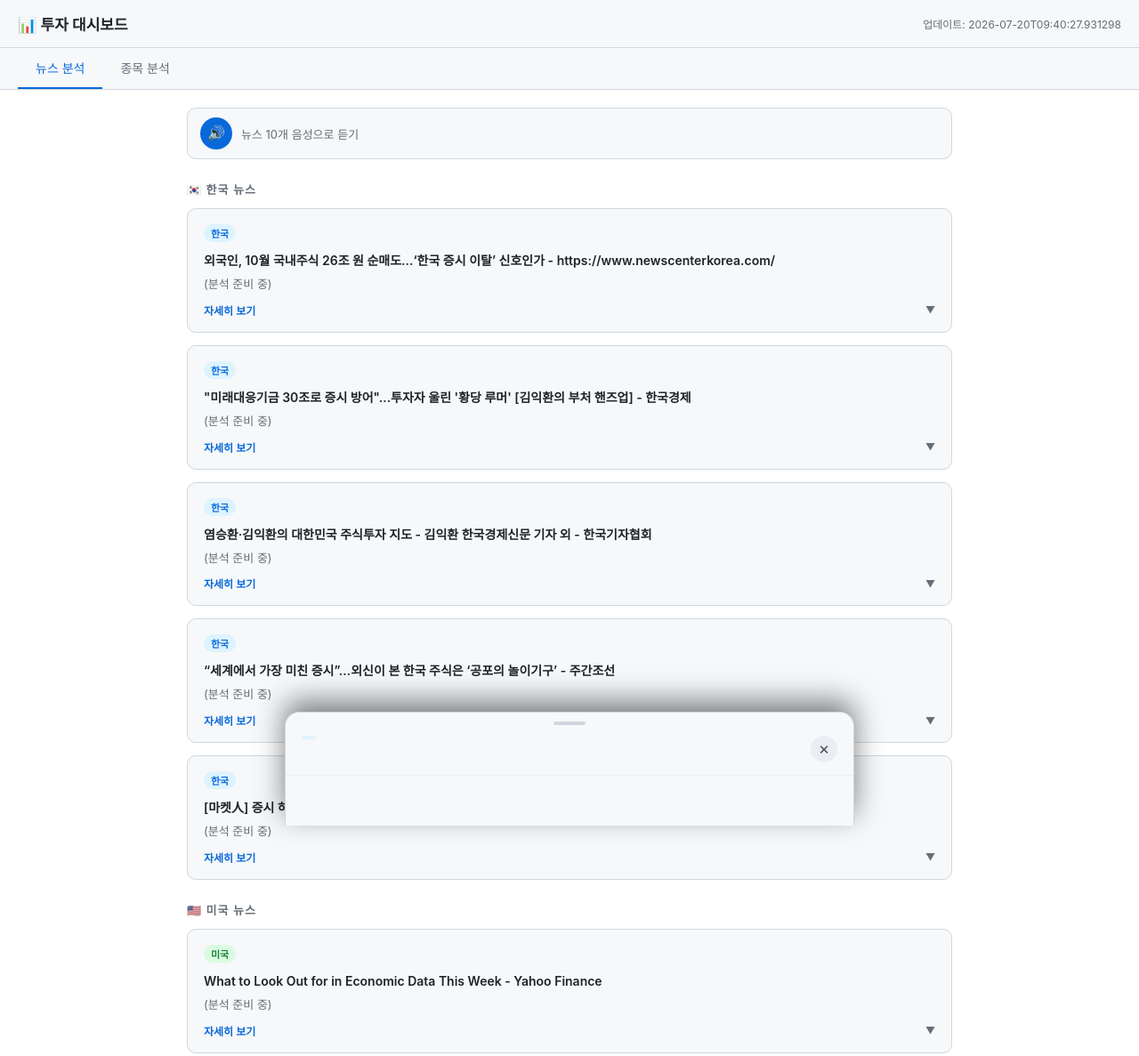
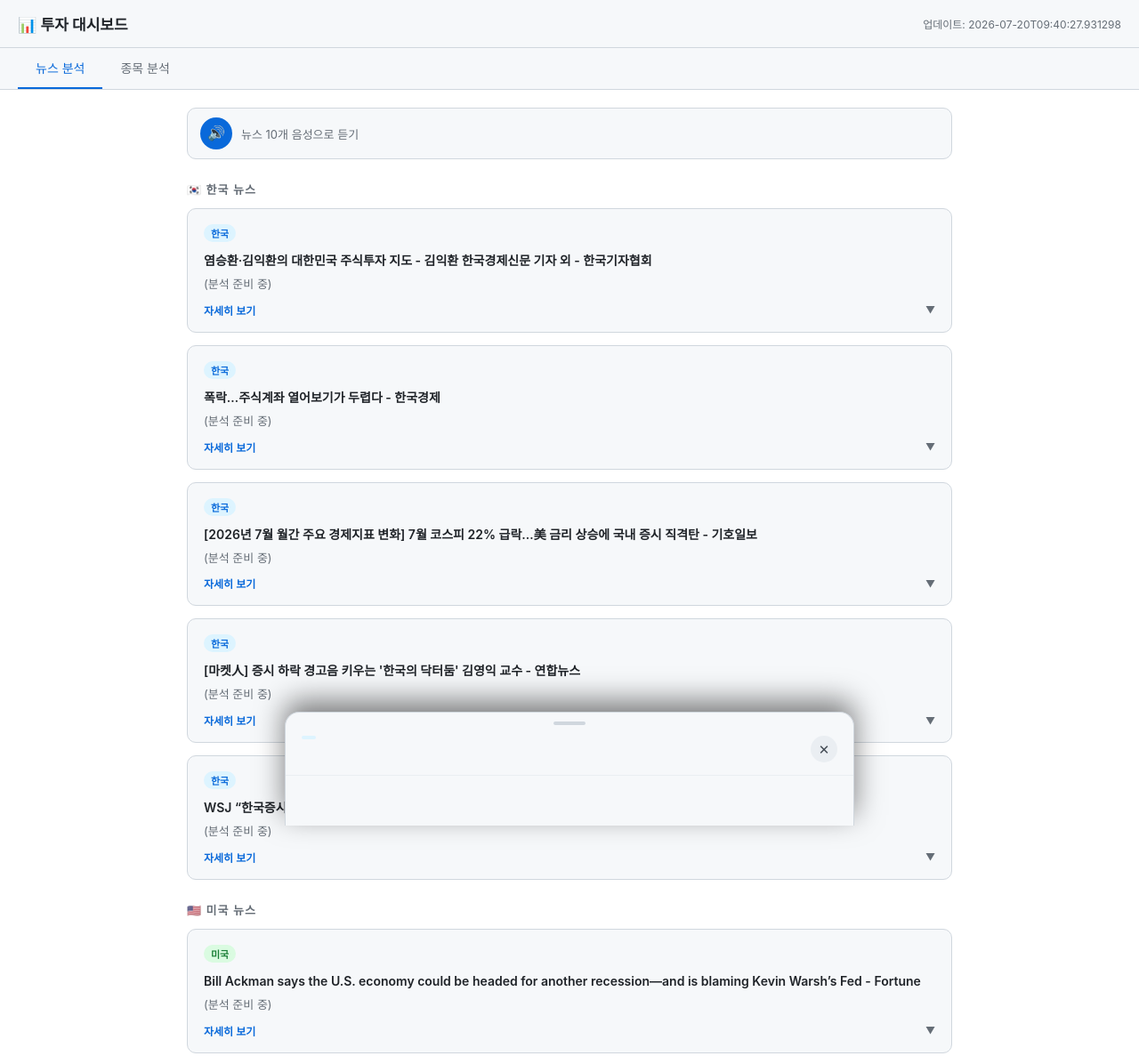
Before and after one commit to guddn108/stock-dashboard, a plain HTML site: page index.html in a window 1280 px wide. Shown: the top 1187 px of the page at 89% size. Drawn offline with Linux system fonts and the light colour scheme.

Commit message:
auto: news update 2026-11-27 00:21 UTC

```diff
--- a/index.html
+++ b/index.html
@@ -1005,42 +1005,6 @@
   "news": {
     "kr": [
       {
-        "title": "외국인, 10월 국내주식 26조 원 순매도…‘한국 증시 이탈’ 신호인가 - https://www.newscenterkorea.com/",
-        "summary": "<a href=\"https://news.google.com/rss/articles/CBMickFVX3lxTFB0NWZWNFVjOWNqV2UwTE1uY0t2Z1J6NlhMdXg2Szdoc0hxbi1kMEp1REs4UzU0TXpRRlVpQUhTbWpZS3F2dFd2Z1I4eFd3LVJWOFBDcjBWOHJqNU1EZWFnalFaVTVCdXd1WUNhbTBSMU",
-        "analysis": {
-          "simpleSummary": "(분석 준비 중)",
-          "summary3": "(분석 준비 중)",
-          "why": "(분석 준비 중)",
-          "moneyFlow": "(분석 준비 중)",
-          "directBenefit": "(분석 준비 중)",
-          "indirectBenefit": "(분석 준비 중)",
-          "directDamage": "(분석 준비 중)",
-          "indirectDamage": "(분석 준비 중)",
-          "usStocks": "(분석 준비 중)",
-          "krStocks": "(분석 준비 중)",
-          "topBeneficiary": "(분석 준비 중)",
-          "hiddenPoint": "(분석 준비 중)"
-        }
-      },
-      {
-        "title": "\"미래대응기금 30조로 증시 방어\"…투자자 울린 '황당 루머' [김익환의 부처 핸즈업] - 한국경제",
-        "summary": "<a href=\"https://news.google.com/rss/articles/CBMiWkFVX3lxTE82T2cxX3JlWlI0VWRFMFZ1dWpDRlRNZjdrY1gxVFNvak5QOTRDbktCNnpfYU5QNFdvSXAxbGFzektTOEJPNEprUk8tZjFCOXpSN0Z2blNsTk1Cdw?oc=5\" target=\"_blank\">\"미래대응",
-        "analysis": {
-          "simpleSummary": "(분석 준비 중)",
-          "summary3": "(분석 준비 중)",
-          "why": "(분석 준비 중)",
-          "moneyFlow": "(분석 준비 중)",
-          "directBenefit": "(분석 준비 중)",
-          "indirectBenefit": "(분석 준비 중)",
-          "directDamage": "(분석 준비 중)",
-          "indirectDamage": "(분석 준비 중)",
-          "usStocks": "(분석 준비 중)",
-          "krStocks": "(분석 준비 중)",
-          "topBeneficiary": "(분석 준비 중)",
-          "hiddenPoint": "(분석 준비 중)"
-        }
-      },
-      {
         "title": "염승환·김익환의 대한민국 주식투자 지도 - 김익환 한국경제신문 기자 외 - 한국기자협회",
         "summary": "<a href=\"https://news.google.com/rss/articles/CBMiYkFVX3lxTFBwZk9TdnNFTFhkTHVzd2U0MVBCSjBUMlpUSGUxYXdJM2pYQWd5SF9QN0hwZ25RNjVrVnRLcmJXM3FZLTNQZUduX2pZbm9NeXl4OTdrTkdoNDZhelYyT1NfVmNn?oc=5\" target=\"_bl",
         "analysis": {
@@ -1059,8 +1023,26 @@
         }
       },
       {
-        "title": "“세계에서 가장 미친 증시”…외신이 본 한국 주식은 ‘공포의 놀이기구’ - 주간조선",
-        "summary": "<a href=\"https://news.google.com/rss/articles/CBMiakFVX3lxTFBqdmtjOEJheTB5QWdMM1VmNkNpc0pZczhoVlFrM0xJU1Z0T2RhTWVHbHFjbkRtc3EwaEJtZzd4Vk1wU2pEX1AyRzQzemZGN01qRGxjNGJucXo5c21fRmZaS1gwQjBkNG1EUkE?oc=5\" ",
+        "title": "폭락…주식계좌 열어보기가 두렵다 - 한국경제",
+        "summary": "<a href=\"https://news.google.com/rss/articles/CBMiWkFVX3lxTE01aFVKYk9tR0NZQnFOUFdBdTNZMFVYYUhMWWo0a1U1WjFURXdSZWJmdTNKRmZCWkFyWGgwd05fTXQtSUsyZTctTW1ZaUNiLUN3Z0puTnRKUWNfQQ?oc=5\" target=\"_blank\">폭락…주식",
+        "analysis": {
+          "simpleSummary": "(분석 준비 중)",
+          "summary3": "(분석 준비 중)",
+          "why": "(분석 준비 중)",
+          "moneyFlow": "(분석 준비 중)",
+          "directBenefit": "(분석 준비 중)",
+          "indirectBenefit": "(분석 준비 중)",
+          "directDamage": "(분석 준비 중)",
+          "indirectDamage": "(분석 준비 중)",
+          "usStocks": "(분석 준비 중)",
+          "krStocks": "(분석 준비 중)",
+          "topBeneficiary": "(분석 준비 중)",
+          "hiddenPoint": "(분석 준비 중)"
+        }
+      },
+      {
+        "title": "[2026년 7월 월간 주요 경제지표 변화] 7월 코스피 22% 급락…美 금리 상승에 국내 증시 직격탄 - 기호일보",
+        "summary": "<a href=\"https://news.google.com/rss/articles/CBMib0FVX3lxTE5lRTV5cEZPNVFTU2tYUFk1T1R1WTB0RDgxQ2RvNGRLdjZvdjJDekZTSDZTWG9VSzloNk9TRDk0bzl2MU5tNHlUWFYwOGxMd0tENVlRWWh2c1RBSTl4ejE5TlJIS21jSzEtLURiVWxiOA",
         "analysis": {
           "simpleSummary": "(분석 준비 중)",
           "summary3": "(분석 준비 중)",
@@ -1093,12 +1075,10 @@
           "topBeneficiary": "(분석 준비 중)",
           "hiddenPoint": "(분석 준비 중)"
         }
-      }
-    ],
-    "us": [
+      },
       {
-        "title": "What to Look Out for in Economic Data This Week - Yahoo Finance",
-        "summary": "<a href=\"https://news.google.com/rss/articles/CBMijwFBVV95cUxPMUp1bXdJSzlMUndpYXlhT2VEeElsM3RvWVk1U3BvY1liRF9iOWNja2dYM0kxSUR0dlV5bDdNTWIxb2lHeVRXS1djUUgzLVZScVhuWWJVejhLd056ZzNBMlZIb1NrUWk5bnZaVVZnZz",
+        "title": "WSJ “한국증시는 세계서 가장 광적인 시장” - 문화일보",
+        "summary": "<a href=\"https://news.google.com/rss/articles/CBMiUEFVX3lxTE14SFhJTXZmT0VFVU9DN2Uwd0kxOEt3ejkyOHJoNkFLNlh0dlZ0UDJHTVhOR0xBSHp1Q285dTFsbndLY0lOdGIyZ1g3VDdIbDh2?oc=5\" target=\"_blank\">WSJ “한국증시는 세계서 가장 광",
         "analysis": {
           "simpleSummary": "(분석 준비 중)",
           "summary3": "(분석 준비 중)",
@@ -1113,7 +1093,9 @@
           "topBeneficiary": "(분석 준비 중)",
           "hiddenPoint": "(분석 준비 중)"
         }
-      },
+      }
+    ],
+    "us": [
       {
         "title": "Bill Ackman says the U.S. economy could be headed for another recession—and is blaming Kevin Warsh’s Fed - Fortune",
         "summary": "<a href=\"https://news.google.com/rss/articles/CBMijwFBVV95cUxQN3VCOE5ObEdOWFpHOUdKMmRIa2RKNjdkVEFia3VpTzFLSlZyZkhoaVVhSDNZQVdwMElQNG9ya0ZFZXhFcTFnS0ZkdDZ6T1hWYWRVQTV1V0diTzVjSldtQmFmdmZFQzllQjBHNVJCcF",
@@ -1151,6 +1133,24 @@
         }
       },
       {
+        "title": "What to Look Out for in Economic Data This Week - Yahoo Finance",
+        "summary": "<a href=\"https://news.google.com/rss/articles/CBMijwFBVV95cUxPMUp1bXdJSzlMUndpYXlhT2VEeElsM3RvWVk1U3BvY1liRF9iOWNja2dYM0kxSUR0dlV5bDdNTWIxb2lHeVRXS1djUUgzLVZScVhuWWJVejhLd056ZzNBMlZIb1NrUWk5bnZaVVZnZz",
+        "analysis": {
+          "simpleSummary": "(분석 준비 중)",
+          "summary3": "(분석 준비 중)",
+          "why": "(분석 준비 중)",
+          "moneyFlow": "(분석 준비 중)",
+          "directBenefit": "(분석 준비 중)",
+          "indirectBenefit": "(분석 준비 중)",
+          "directDamage": "(분석 준비 중)",
+          "indirectDamage": "(분석 준비 중)",
+          "usStocks": "(분석 준비 중)",
+          "krStocks": "(분석 준비 중)",
+          "topBeneficiary": "(분석 준비 중)",
+          "hiddenPoint": "(분석 준비 중)"
+        }
+      },
+      {
         "title": "The Fed is too busy fighting inflation to rescue the stock market - MarketWatch",
         "summary": "<a href=\"https://news.google.com/rss/articles/CBMirAFBVV95cUxQcXlrMXRSSklDUVdOYXMwYnNBdk1PeXZpcVRwUFY4MDdfR0IzLXdZVGQzX1ZsbzViOXE0ZmdYSjVUWXB2QnY1bVdLMWRmUUx6d3NLUXZBVHl0M0Y4dkJtSnRIR0pjekFtRHJlMXd0X1",
         "analysis": {
@@ -1169,8 +1169,8 @@
         }
       },
       {
-        "title": "Fed's Warsh sees risk of stock bust if AI boom disappoints - Axios",
-        "summary": "<a href=\"https://news.google.com/rss/articles/CBMiaEFVX3lxTE5IWXhxT19LOGhnTFRsRDZXVGRrR0dDWEctMkhndGtmMEpLMEdDTWhVVzFxRkRSX0ZqbnNVSXJnNm1tWmxkdjQ5Z1BXQmZtVlVNamdjWW02dWV4Q1hwX3ZZak8tRjE5N0tM?oc=5\" tar",
+        "title": "Bond Traders Rush to Hedge Risk of Fed Hikes Stalling Economy - Bloomberg.com",
+        "summary": "<a href=\"https://news.google.com/rss/articles/CBMisgFBVV95cUxOTks3ZzVpZ2RhN2hxV1hPSlJ2T3c2ZGZrVWtKRktucmtOR3QtaWNHQ2drajdHQS1wT3BQbTJzQnBDZmhWaTgwZU1kWUxvd0w4YUVPdGVwTlZjWnNLT2tib053VjJCTno3dVZvM1Q5SG",
         "analysis": {
           "simpleSummary": "(분석 준비 중)",
           "summary3": "(분석 준비 중)",
```
Also changed, not shown: data/data.json.
